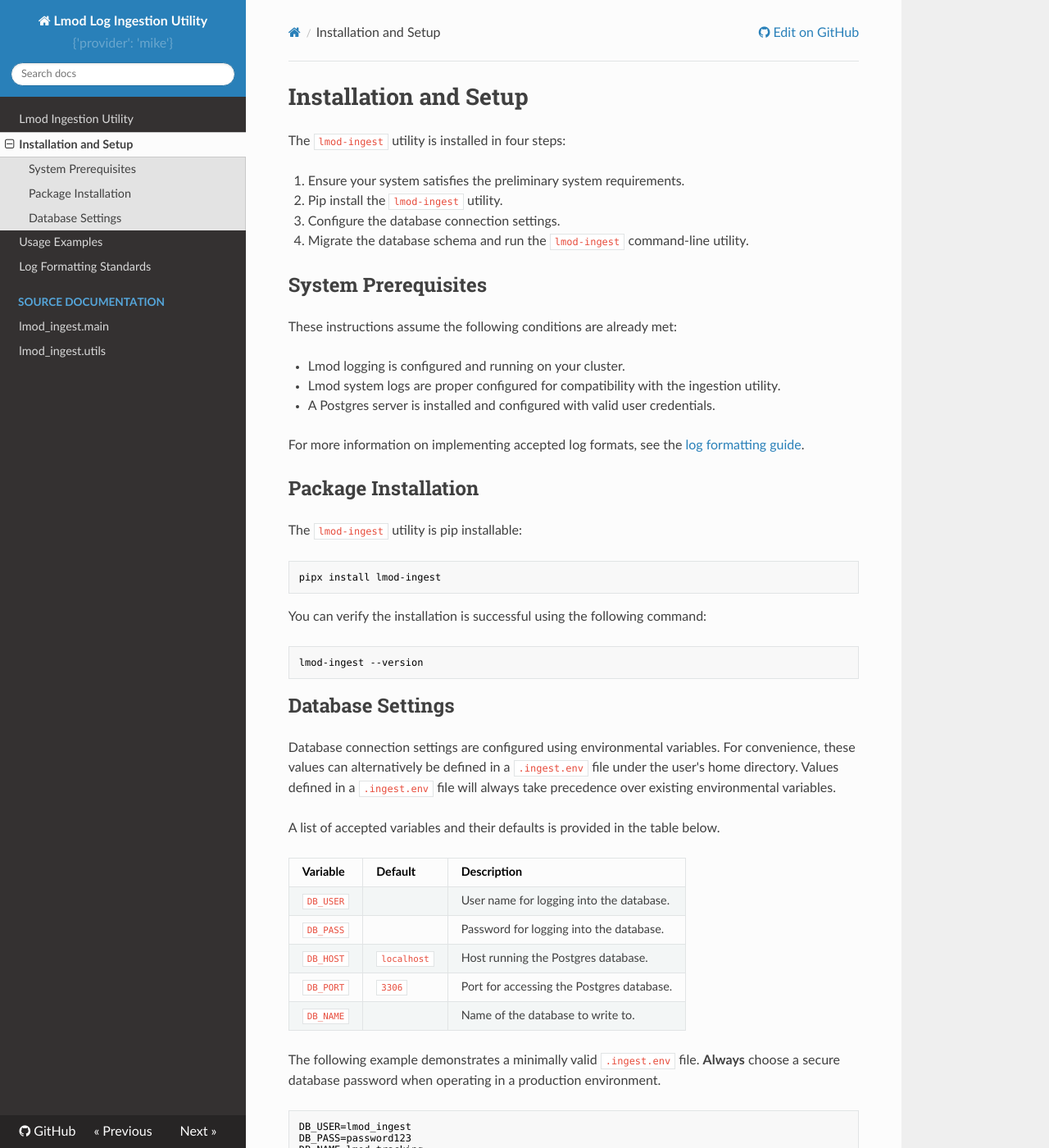
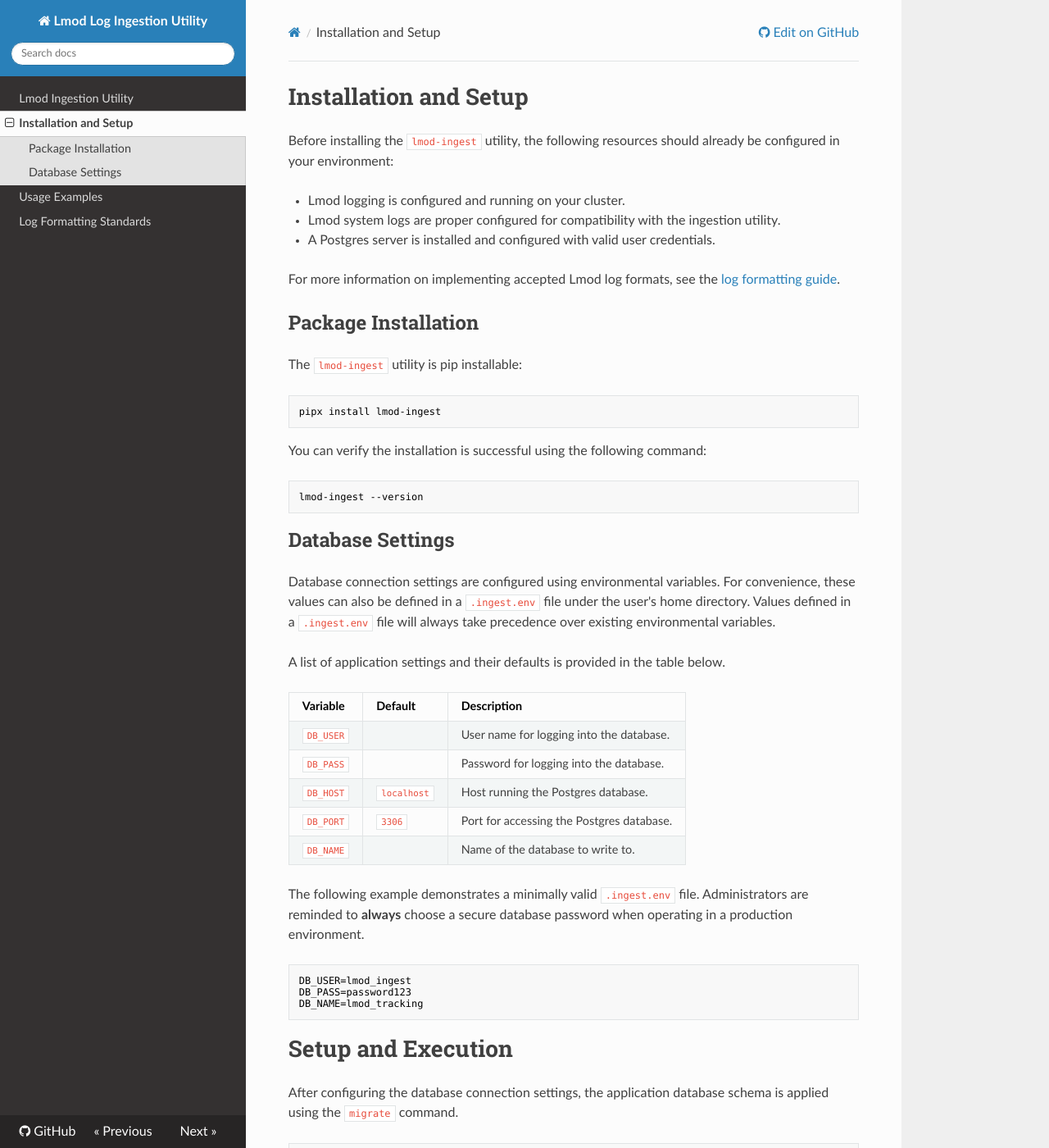
Before and after one commit to pitt-crc/lmod_tracking, an MkDocs documentation site: the page built from docs/installation.md, in a window 1280 px wide and 1400 px high. Shown: the whole window at 82% size. Built offline with MkDocs 1.6.1, drawn with Linux system fonts in a browser that asks for light colours; nearby versions of some CDN libraries.

Commit message:
Updates docks and adds formal package level docstring (#53)
* Drop mike extra from mkdocs

* Drop source docs

* Adds package level docstring

* Minor editing pass

````diff
--- a/docs/installation.md
+++ b/docs/installation.md
@@ -1,21 +1,12 @@
 # Installation and Setup
 
-The `lmod-ingest` utility is installed in four steps:
-
-1. Ensure your system satisfies the preliminary system requirements.
-2. Pip install the `lmod-ingest` utility.
-3. Configure the database connection settings.
-4. Migrate the database schema and run the `lmod-ingest` command-line utility.
-
-## System Prerequisites
-
-These instructions assume the following conditions are already met:
+Before installing the `lmod-ingest` utility, the following resources should already be configured in your environment:
 
 - Lmod logging is configured and running on your cluster.
 - Lmod system logs are proper configured for compatibility with the ingestion utility.
 - A Postgres server is installed and configured with valid user credentials.
 
-For more information on implementing accepted log formats, see the [log formatting guide](log_formatting.md).
+For more information on implementing accepted Lmod log formats, see the [log formatting guide](log_formatting.md).
 
 ## Package Installation
 
@@ -34,10 +25,10 @@ lmod-ingest --version
 ## Database Settings
 
 Database connection settings are configured using environmental variables.
-For convenience, these values can alternatively be defined in a `.ingest.env` file under the user's home directory.
+For convenience, these values can also be defined in a `.ingest.env` file under the user's home directory.
 Values defined in a `.ingest.env` file will always take precedence over existing environmental variables.
 
-A list of accepted variables and their defaults is provided in the table below.
+A list of application settings and their defaults is provided in the table below.
 
 | Variable  | Default     | Description                               |
 |-----------|-------------|-------------------------------------------|
@@ -48,7 +39,7 @@ A list of accepted variables and their defaults is provided in the table below.
 | `DB_NAME` |             | Name of the database to write to.         |
 
 The following example demonstrates a minimally valid `.ingest.env` file.
-**Always** choose a secure database password when operating in a production environment.
+Administrators are reminded to **always** choose a secure database password when operating in a production environment.
 
 ```bash
 DB_USER=lmod_ingest
--- a/docs/source_docs/main.md
+++ /dev/null
@@ -1,3 +0,0 @@
-# lmod_ingest.main
-
-::: lmod_ingest.main
--- a/docs/source_docs/utils.md
+++ /dev/null
@@ -1,3 +0,0 @@
-# lmod_ingest.utils
-
-::: lmod_ingest.utils
--- a/mkdocs.yml
+++ b/mkdocs.yml
@@ -9,15 +9,9 @@ plugins:
   - search:
   - mkdocstrings:
       custom_templates: templates
-extra:
-  version:
-    provider: mike
 nav:
   - index.md
   - installation.md
   - usage.md
   - log_formatting.md
-  - Source Documentation:
-      - source_docs/main.md
-      - source_docs/utils.md
 copyright: Copyright &copy; University of Pittsburgh. All rights reserved.
--- a/pyproject.toml
+++ b/pyproject.toml
@@ -45,6 +45,5 @@ coverage = "*"
 optional = true
 
 [tool.poetry.group.docs.dependencies]
-mike = "1.1.2"
 mkdocs = "^1.5.3"
 mkdocstrings = {extras = ["python"], version = "^0.23.0"}
````
Also changed, not shown: docs/log_formatting.md (+10 -10 lines), docs/usage.md (+0 -1 lines), lmod_ingest/__init__.py (+10 -1 lines).
